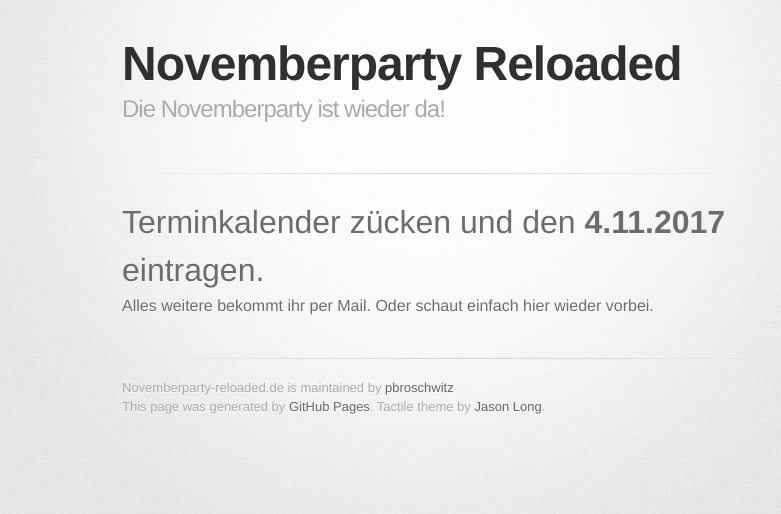
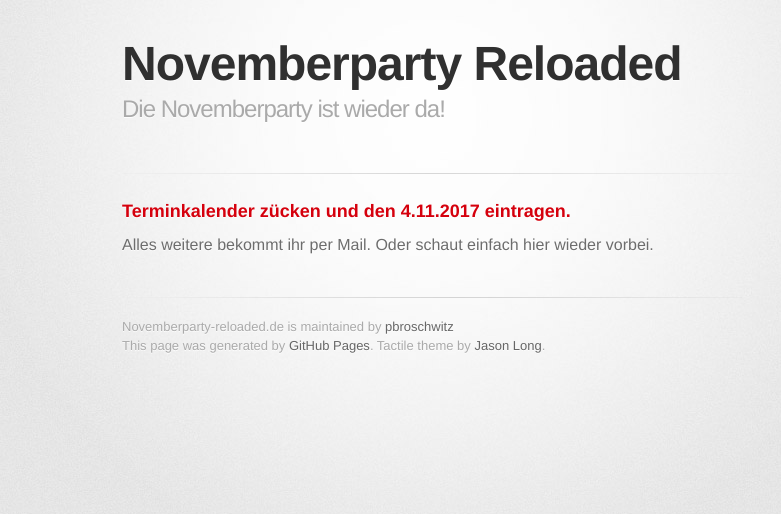
Before and after one commit to pbroschwitz/novemberparty-reloaded.de, a plain HTML site: page index.html in a window 1280 px wide. Shown: the whole page, without its empty margins (208-989 px from the left). Drawn offline with Linux system fonts and the light colour scheme; a web font is replaced by a local one.

Commit message:
Headline style

```diff
--- a/index.html
+++ b/index.html
@@ -25,7 +25,7 @@
         <hr>
 
         <section id="main_content">
-          <h1>Terminkalender zücken und den <strong>4.11.2017</strong> eintragen.</h1>
+          <h3>Terminkalender zücken und den <strong>4.11.2017</strong> eintragen.</h3>
           <p>Alles weitere bekommt ihr per Mail. Oder schaut einfach hier wieder vorbei.</p>
         </section>
 
```
